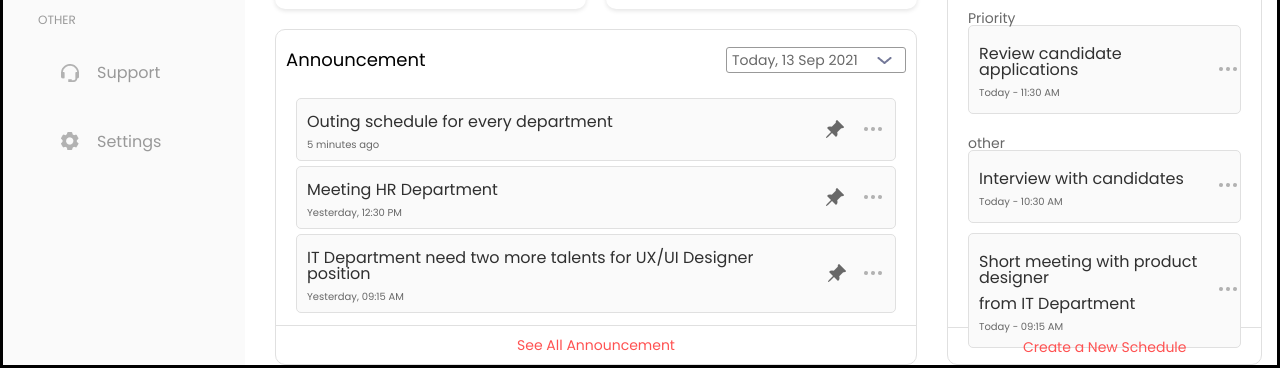
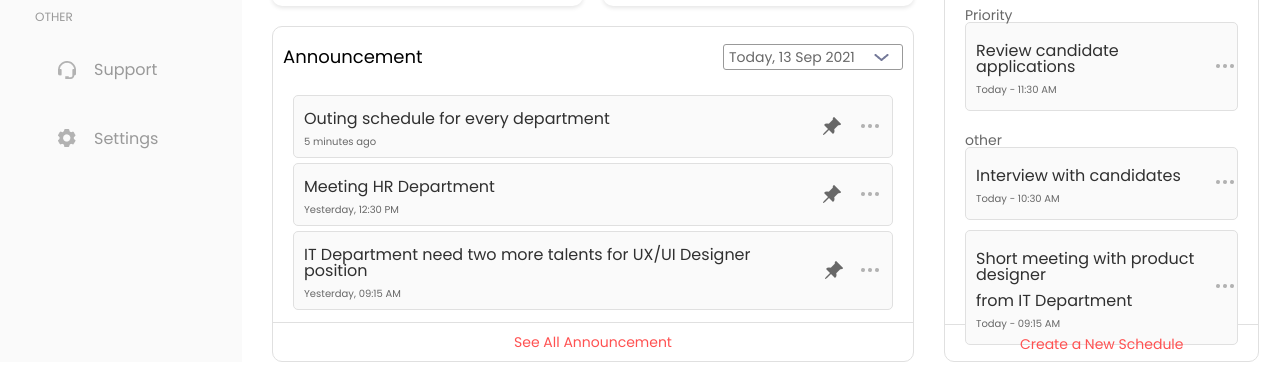
Before and after one commit to ductaithuhai/weHRDashboard, a plain HTML site: page index.html in a window 1280 px wide. Shown: the part 518-886 px from the top of the page. Drawn offline with Linux system fonts and the light colour scheme.

Commit message:
fix css 07/24

```diff
--- a/assets/css/main.css
+++ b/assets/css/main.css
@@ -3,6 +3,4 @@
     height: 100%;
     display: flex;
     flex-grow: 1;
-    border: black;
-    border-style: solid;
 }
```
